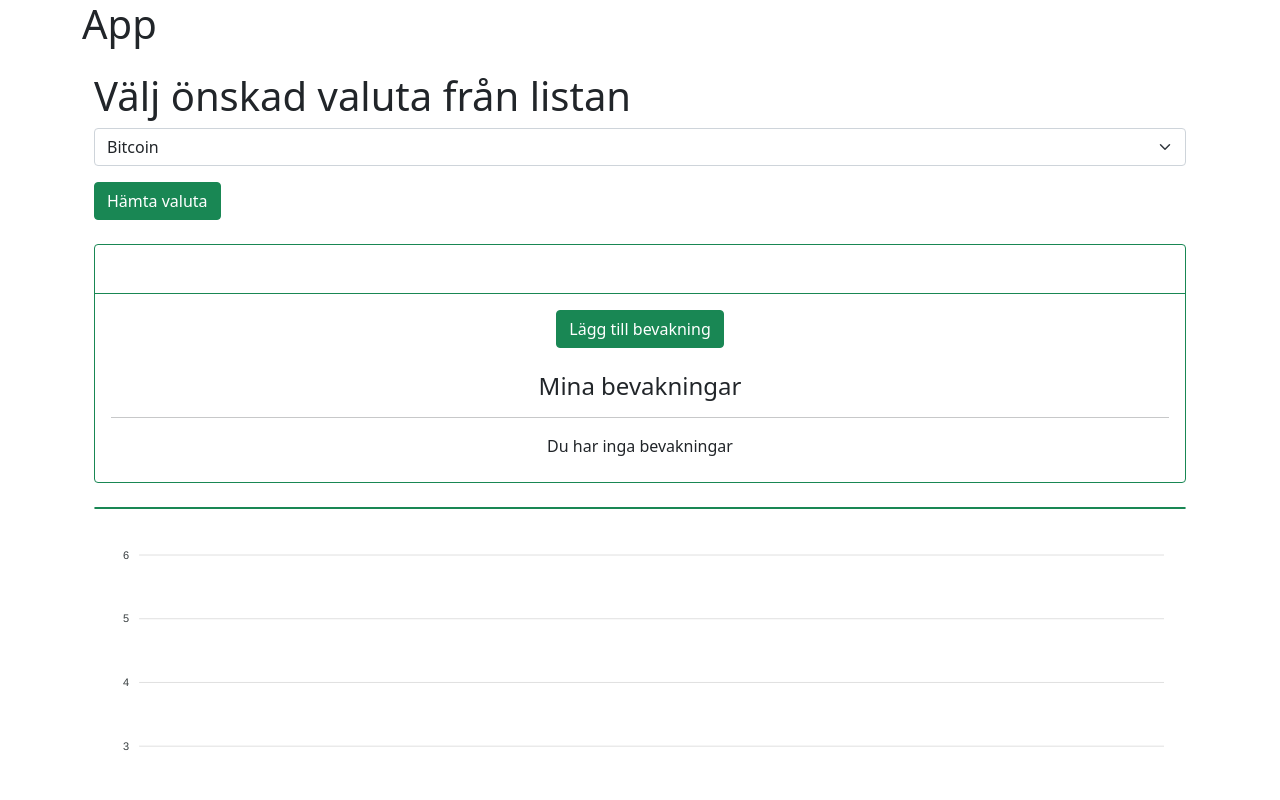
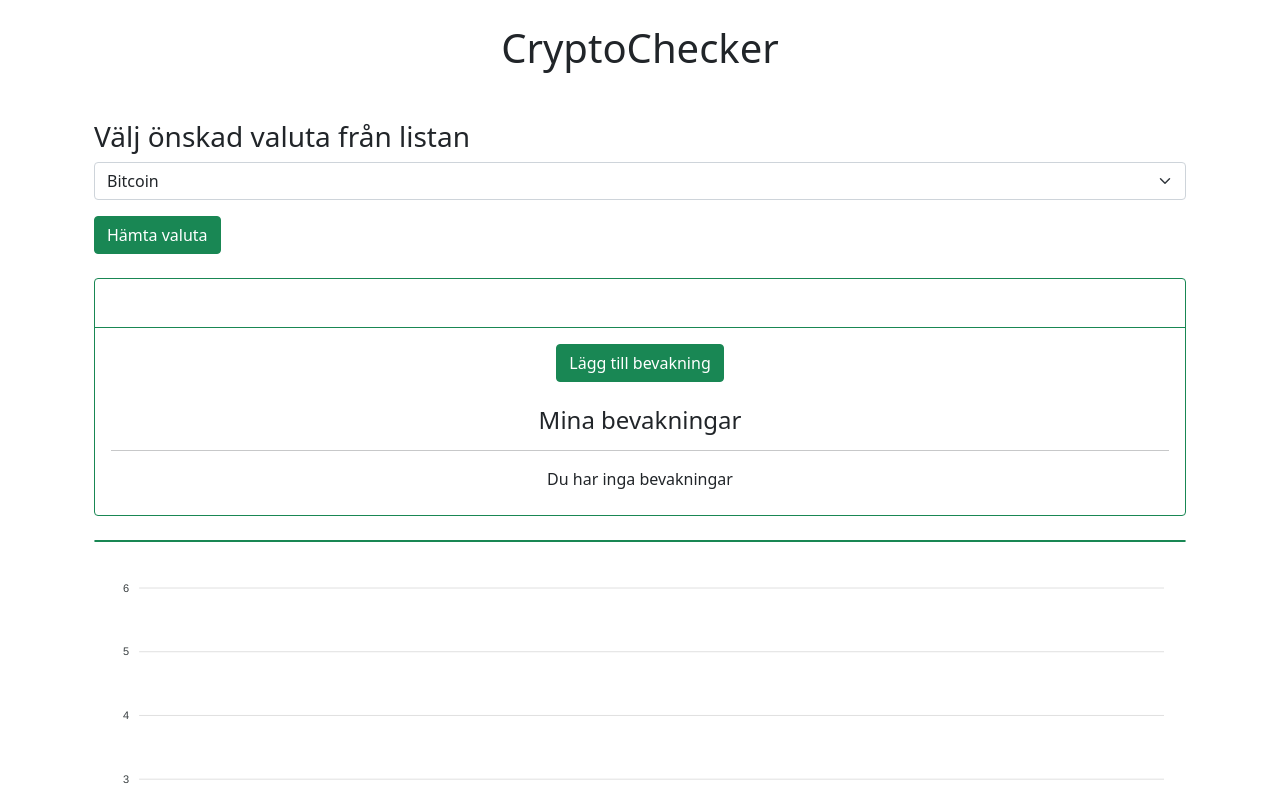
Before and after one commit to wiktorssonn/ProjektFPA, a React (Create React App) app in the folder projektfpa/: page / in a window 1280 px wide. Shown: the top 800 px of the page. Built offline with nearby package versions, Linux system fonts and the light colour scheme.

Commit message:
Finslip av storlekar och margins

```diff
--- a/projektfpa/src/App.js
+++ b/projektfpa/src/App.js
@@ -4,7 +4,7 @@ import CryptoForm from './CryptoForm';
 function App() {
   return (
     <div className="container">
-      <h1>App</h1>
+      <h1 className="text-center mt-4">CryptoChecker</h1>
 
       <CryptoForm />
     </div>
--- a/projektfpa/src/CryptoForm.js
+++ b/projektfpa/src/CryptoForm.js
@@ -17,7 +17,7 @@ export default function CryptoForm() {
 
     return (
         <div className="container">
-            <h1 className="mt-4">Välj önskad valuta från listan</h1>
+            <h3 className="mt-5">Välj önskad valuta från listan</h3>
             <form>
                 <select className="form-select" ref={selectRef}>
                     <option value="Bitcoin">Bitcoin</option>
```
